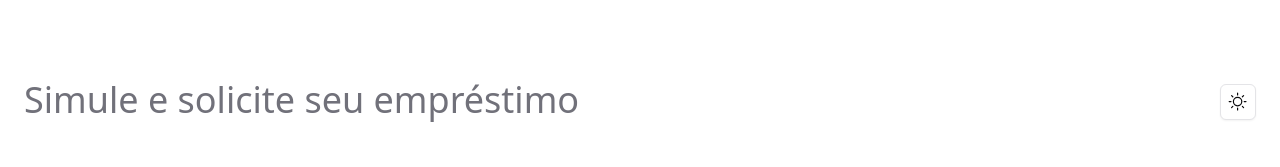
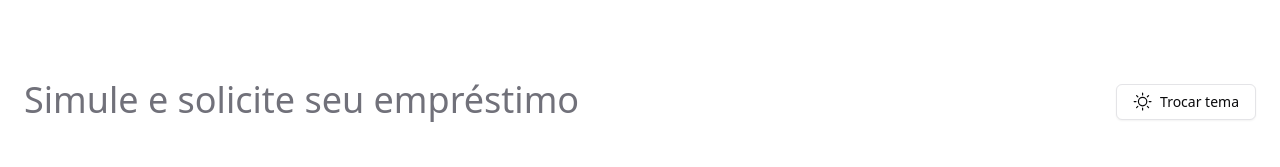
Before and after one commit to rodrigomsrocha/desafio-letalk, a React (Vite) app in the folder web/: page / in a window 1280 px wide. Shown: the top 167 px of the page. Built offline with nearby package versions, Linux system fonts and the light colour scheme.

Commit message:
types file

```diff
--- a/web/src/components/mode-toggle/index.tsx
+++ b/web/src/components/mode-toggle/index.tsx
@@ -14,10 +14,10 @@ export function ModeToggle() {
   return (
     <DropdownMenu>
       <DropdownMenuTrigger asChild>
-        <Button className="shrink-0" variant="outline" size="icon">
-          <Sun className="h-[1.2rem] w-[1.2rem] rotate-0 scale-100 transition-all dark:-rotate-90 dark:scale-0" />
-          <Moon className="absolute h-[1.2rem] w-[1.2rem] rotate-90 scale-0 transition-all dark:rotate-0 dark:scale-100" />
-          <span className="sr-only">Toggle theme</span>
+        <Button className="shrink-0" variant="outline">
+          <Sun className="mr-2 h-[1.2rem] w-[1.2rem] rotate-0 scale-100 transition-all dark:-rotate-90 dark:scale-0" />
+          <Moon className="mr-2 absolute h-[1.2rem] w-[1.2rem] rotate-90 scale-0 transition-all dark:rotate-0 dark:scale-100" />
+          <span className="sr-only md:not-sr-only">Trocar tema</span>
         </Button>
       </DropdownMenuTrigger>
       <DropdownMenuContent align="end">
```
Also changed, not shown: web/src/app.tsx (+1 -15 lines), web/src/components/loan-form/index.tsx (+1 -8 lines), web/src/components/portion-table/index.tsx (+1 -7 lines), web/src/types/loan.d.ts (added, +14 -0 lines).
